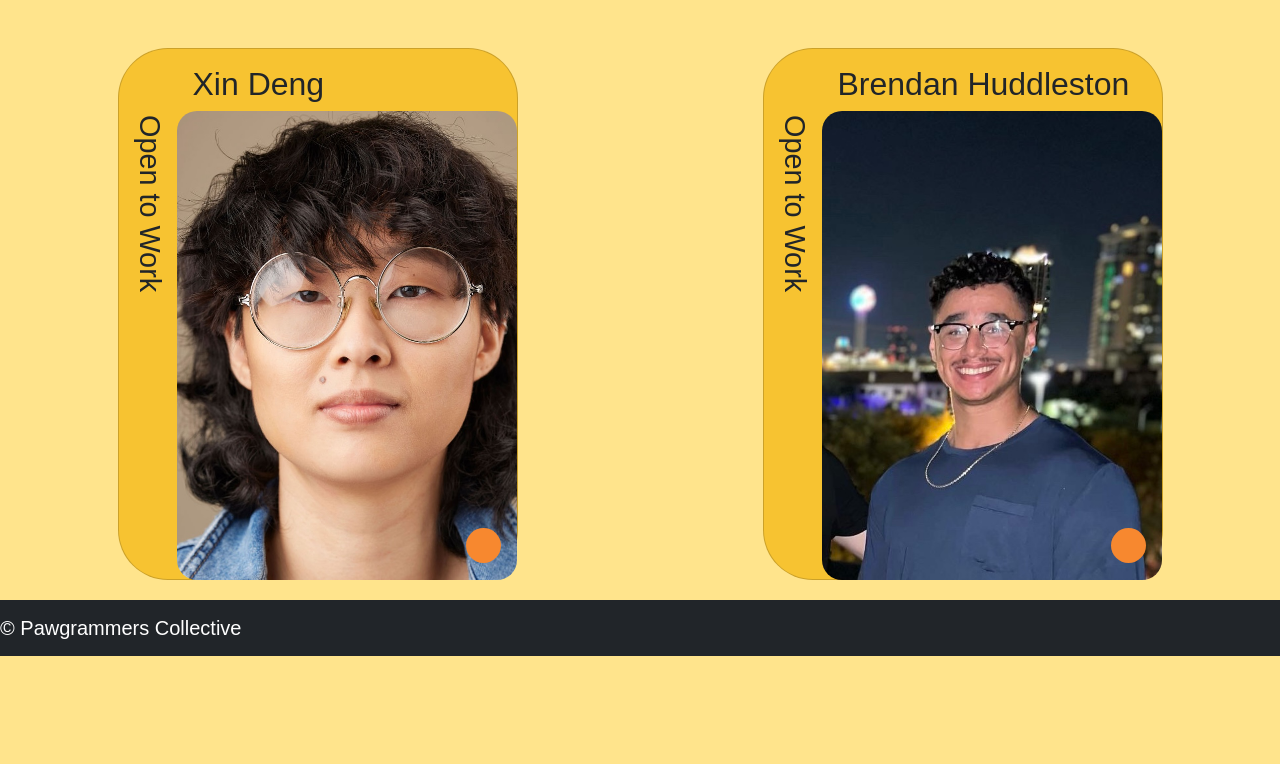
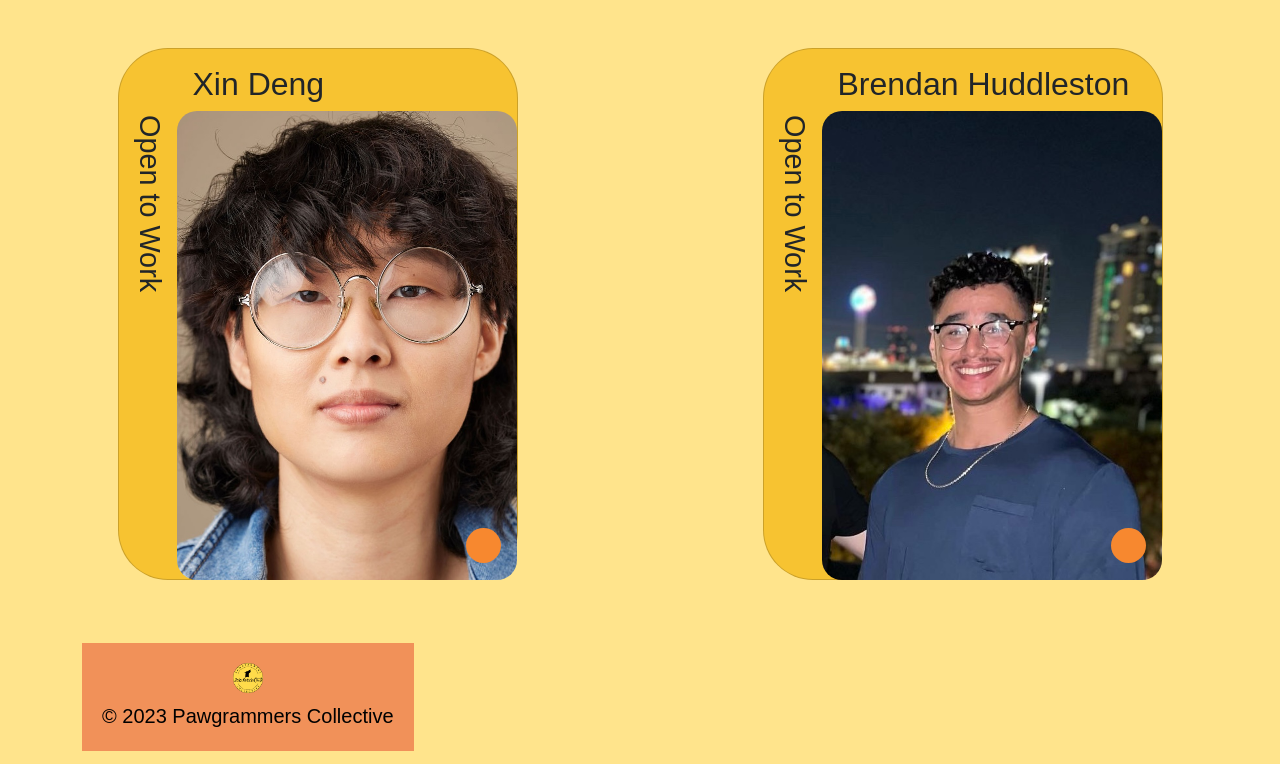
Before and after one commit to Pawgrammers-Collective/job.fetch-frontend, a React (Vite) app: page /about-us in a window 1280 px wide. Shown: the part 869-1633 px from the top of the page. Before the commit the page ends 1525 px from the top, so only its background shows below. Built offline with nearby package versions, Linux system fonts and the light colour scheme; no server answers.

Commit message:
playing with footer css

```diff
--- a/src/Footer.jsx
+++ b/src/Footer.jsx
@@ -1,10 +1,24 @@
 import React from 'react';
 import Navbar from 'react-bootstrap/Navbar';
+import Container from 'react-bootstrap/Container';
 
 const Footer = () => {
   return (
-    <Navbar expand="lg" bg="dark" variant="dark">
-      <Navbar.Brand>&copy; Pawgrammers Collective</Navbar.Brand>
+    <Navbar expand="lg" className="footer">
+      <Container>
+        <Navbar.Brand>
+          <div className="footerItems">
+            <img
+              alt=""
+              src="./img/logo.png"
+              width="30"
+              height="30"
+              className="d-inline-block align-top mb-2"
+            />
+            <div>&copy; 2023 Pawgrammers Collective</div>
+          </div>
+        </Navbar.Brand>
+      </Container>
     </Navbar>
   );
 };
--- a/src/app.css
+++ b/src/app.css
@@ -46,11 +46,14 @@ align-self: center;
 }
 
 
-footer {
-  font-size: 1.5vw;
+.footerItems {
+  /* font-size: 1.5vw; */
   text-align: center;
   padding: 20px;
   margin-top: 30px;
   background: rgb(241, 145, 89);
-  position: fixed;
+  /* position: fixed; */
+  /* margin: 0 auto; */
+  align-self: center;
+  vertical-align: middle;
 }
```
